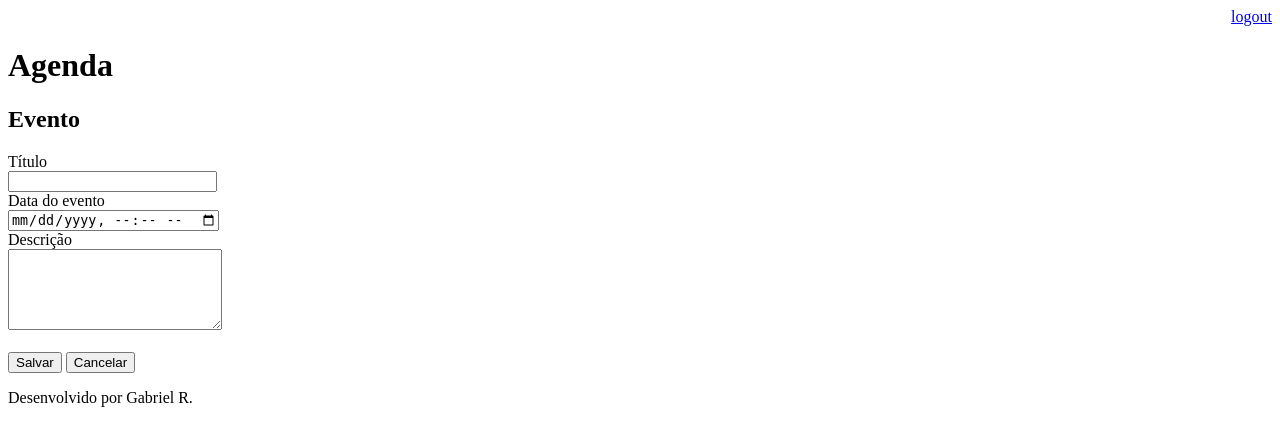
After one commit to GadrielRod/agenda_django, a Django app: page /agenda/evento/ in a window 1280 px wide. The commit adds this page. Shown: the top 446 px of the page. Run offline with Django 4.2, Linux system fonts and the light colour scheme; a user stored in the database is signed in.

Commit message:
incluido template para inserção de eventos na agenda, incluido gitignore para ignorar os arquivos compilados

```diff
--- a/agenda/urls.py
+++ b/agenda/urls.py
@@ -21,6 +21,8 @@ from django.views.generic import RedirectView
 urlpatterns = [
     path('admin/', admin.site.urls),
     path('agenda/', views.lista_eventos),
+    path('agenda/evento/', views.evento),
+    path('agenda/evento/submit', views.submit_evento),
     path('', RedirectView.as_view(url='/agenda/')),
     path('login/', views.login_user),
     path('login/submit', views.submit_login),
--- a/core/views.py
+++ b/core/views.py
@@ -34,3 +34,20 @@ def lista_eventos(request):
     evento = Evento.objects.filter(usuario=usuario)
     dados = {'eventos' :evento}
     return render(request, 'agenda.html', dados)
+
+@login_required(login_url='/login/')
+def evento(request):
+    return  render(request, 'evento.html')
+
+@login_required(login_url='/login/')
+def submit_evento(request):
+    if request.POST:
+        titulo = request.POST.get('titulo')
+        data_evento = request.POST.get('data_evento')
+        descricao = request.POST.get('descricao')
+        usuario = request.user
+        Evento.objects.create(titulo=titulo,
+                              data_evento=data_evento,
+                              descricao=descricao,
+                              usuario=usuario)
+        return redirect('/')
--- a/templates/agenda.html
+++ b/templates/agenda.html
@@ -9,4 +9,7 @@
     {% endfor %}
     </ul>
 
+    <a href="evento/">
+    <button type="button">Adicionar evento</button>
+    </a>
 {% endblock %}
--- /dev/null
+++ b/templates/evento.html
@@ -0,0 +1,26 @@
+{% extends "model-page.html" %}
+
+{% block content %}
+
+<h2>Evento</h2>
+
+<form action="submit" method="POST"> {% csrf_token %}
+    <label>Título</label>
+    <br>
+    <input type="text" name="titulo" size="23">
+    <br>
+    <label>Data do evento</label>
+    <br>
+    <input type="datetime-local" name="data_evento">
+    <br>
+    <label>Descrição</label>
+    <br>
+    <textarea name="descricao" rows="5" cols="24"></textarea>
+    <br><br>
+        <button type="submit">Salvar</button>
+    <a href="/">
+        <button type="button">Cancelar</button>
+    </a>
+</form>
+
+{% endblock %}
```
Also changed, not shown: db.sqlite3, 1 other file.
